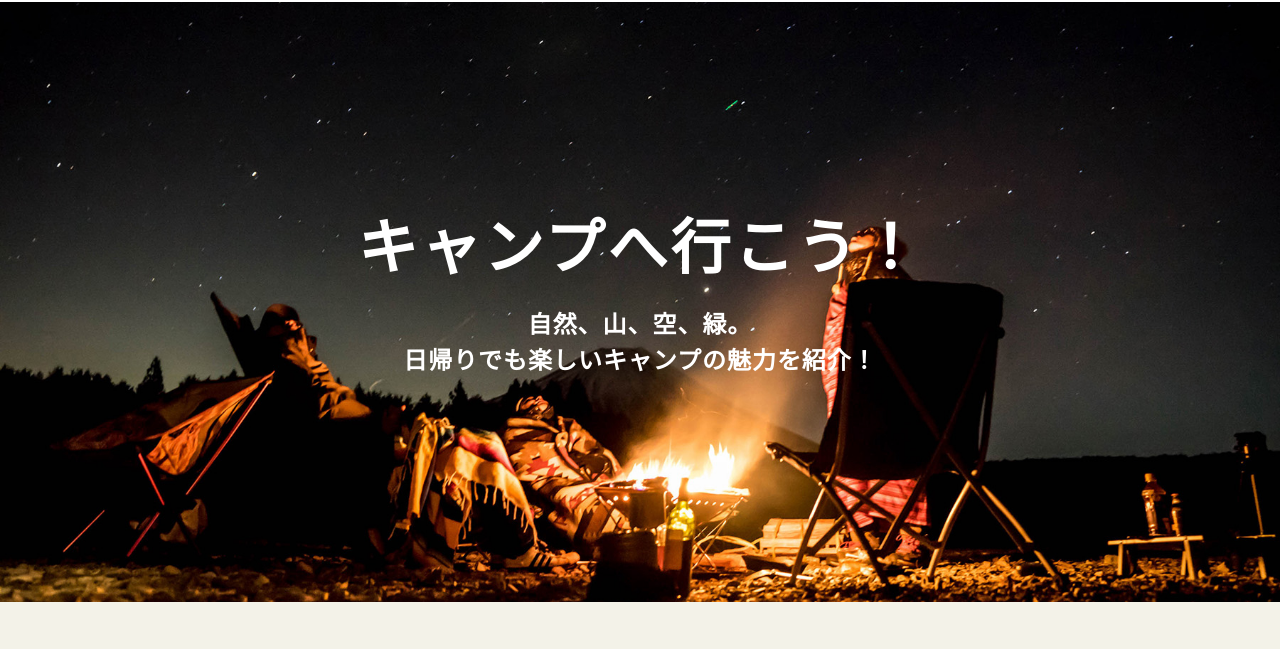
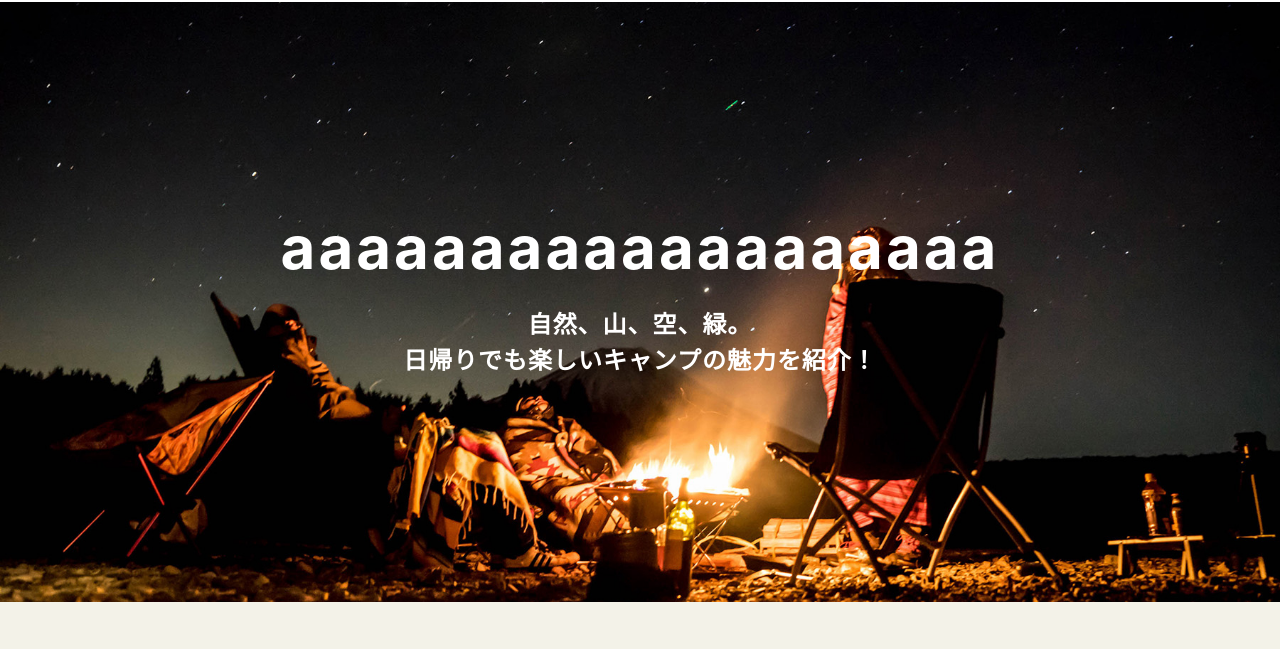
Before and after one commit to haruki7886/html_sample, a plain HTML site: page chan-pro02/Lesson9_sample/index.html in a window 1280 px wide. Shown: the part 99-748 px from the top of the page. Drawn offline with nearby package versions, Linux system fonts and the light colour scheme.

Commit message:
Update index.html

```diff
--- a/chan-pro02/Lesson9_sample/index.html
+++ b/chan-pro02/Lesson9_sample/index.html
@@ -25,7 +25,7 @@
       </nav><!-- .header-gnav -->
     </header><!-- .header -->
     <div class="hero">
-      <h1>キャンプへ行こう！</h1>
+      <h1>aaaaaaaaaaaaaaaaaaa</h1>
       <p>自然、山、空、緑。<br>日帰りでも楽しいキャンプの魅力を紹介！</p>
     </div><!-- .hero -->
     <div class="top-feature">
```
